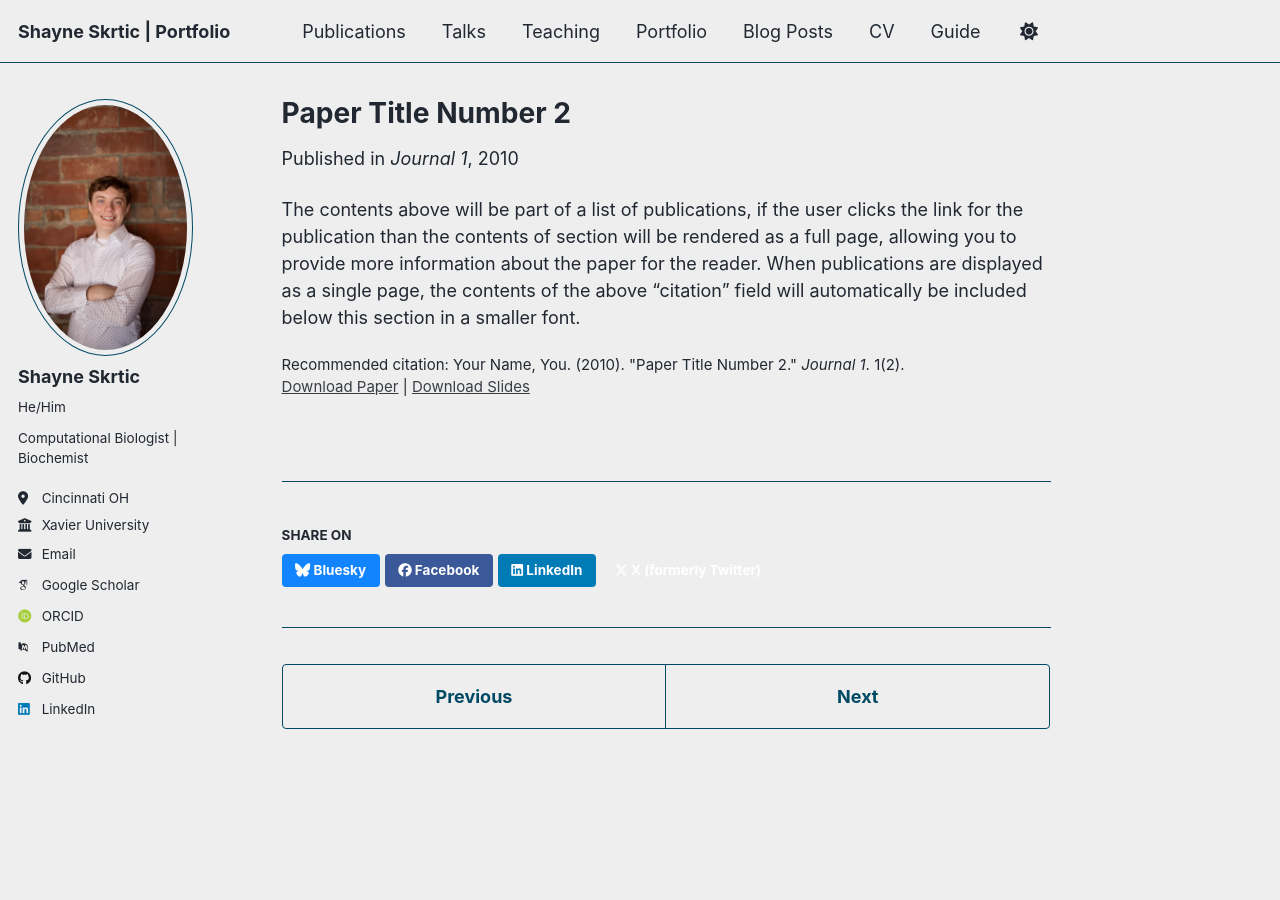
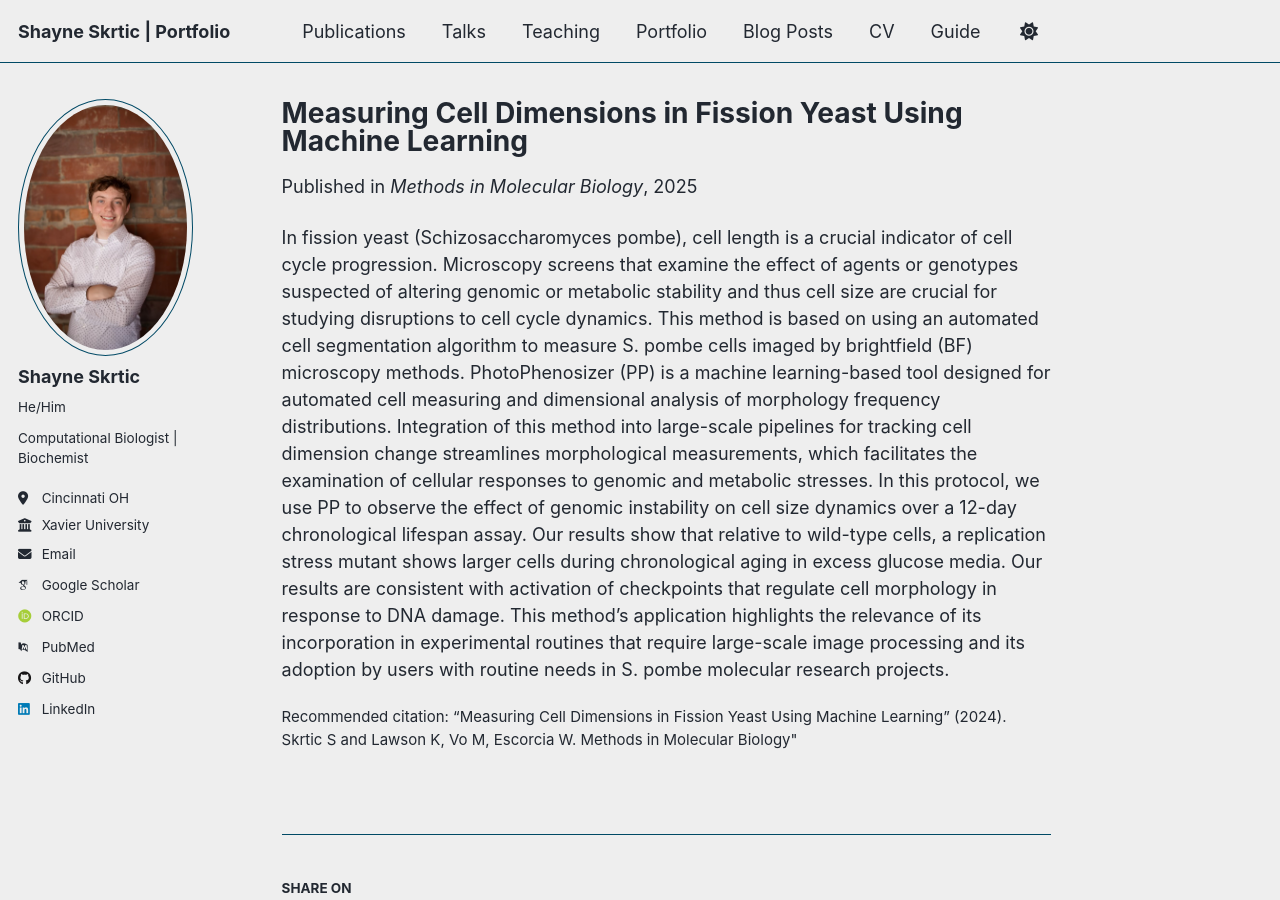
Before and after one commit to skrticshayne/skrticshayne.github.io, a Jekyll site: the page built from _publications/2010-10-01-paper-title-number-2.md, in a window 1280 px wide and 900 px high. Built offline with Jekyll 4.4.1, drawn with Linux system fonts in a browser that asks for light colours; some web fonts are replaced; a script that is not in the unit is left out.

Commit message:
Update portfolio: About Me page, publications, images, and site content

```diff
--- a/_publications/2010-10-01-paper-title-number-2.md
+++ b/_publications/2010-10-01-paper-title-number-2.md
@@ -1,14 +1,14 @@
 ---
-title: "Paper Title Number 2"
+title: "Measuring Cell Dimensions in Fission Yeast Using Machine Learning"
 collection: publications
 category: manuscripts
-permalink: /publication/2010-10-01-paper-title-number-2
-excerpt: 'This paper is about the number 2. The number 3 is left for future work.'
-date: 2010-10-01
-venue: 'Journal 1'
-slidesurl: 'http://academicpages.github.io/files/slides2.pdf'
-paperurl: 'http://academicpages.github.io/files/paper2.pdf'
-citation: 'Your Name, You. (2010). &quot;Paper Title Number 2.&quot; <i>Journal 1</i>. 1(2).'
+permalink: /publication/2024-cell-dimensions-ml
+excerpt: "Using machine learning techniques to accurately measure cell dimensions in fission yeast."
+date: 2025-10-01
+venue: 'Methods in Molecular Biology'
+slidesurl: #
+paperurl: #
+citation: “Measuring Cell Dimensions in Fission Yeast Using Machine Learning” (2024). Skrtic S and Lawson K, Vo M, Escorcia W. Methods in Molecular Biology"
 ---
 
-The contents above will be part of a list of publications, if the user clicks the link for the publication than the contents of section will be rendered as a full page, allowing you to provide more information about the paper for the reader. When publications are displayed as a single page, the contents of the above "citation" field will automatically be included below this section in a smaller font.
+In fission yeast (Schizosaccharomyces pombe), cell length is a crucial indicator of cell cycle progression. Microscopy screens that examine the effect of agents or genotypes suspected of altering genomic or metabolic stability and thus cell size are crucial for studying disruptions to cell cycle dynamics. This method is based on using an automated cell segmentation algorithm to measure S. pombe cells imaged by brightfield (BF) microscopy methods. PhotoPhenosizer (PP) is a machine learning-based tool designed for automated cell measuring and dimensional analysis of morphology frequency distributions. Integration of this method into large-scale pipelines for tracking cell dimension change streamlines morphological measurements, which facilitates the examination of cellular responses to genomic and metabolic stresses. In this protocol, we use PP to observe the effect of genomic instability on cell size dynamics over a 12-day chronological lifespan assay. Our results show that relative to wild-type cells, a replication stress mutant shows larger cells during chronological aging in excess glucose media. Our results are consistent with activation of checkpoints that regulate cell morphology in response to DNA damage. This method's application highlights the relevance of its incorporation in experimental routines that require large-scale image processing and its adoption by users with routine needs in S. pombe molecular research projects.
```
